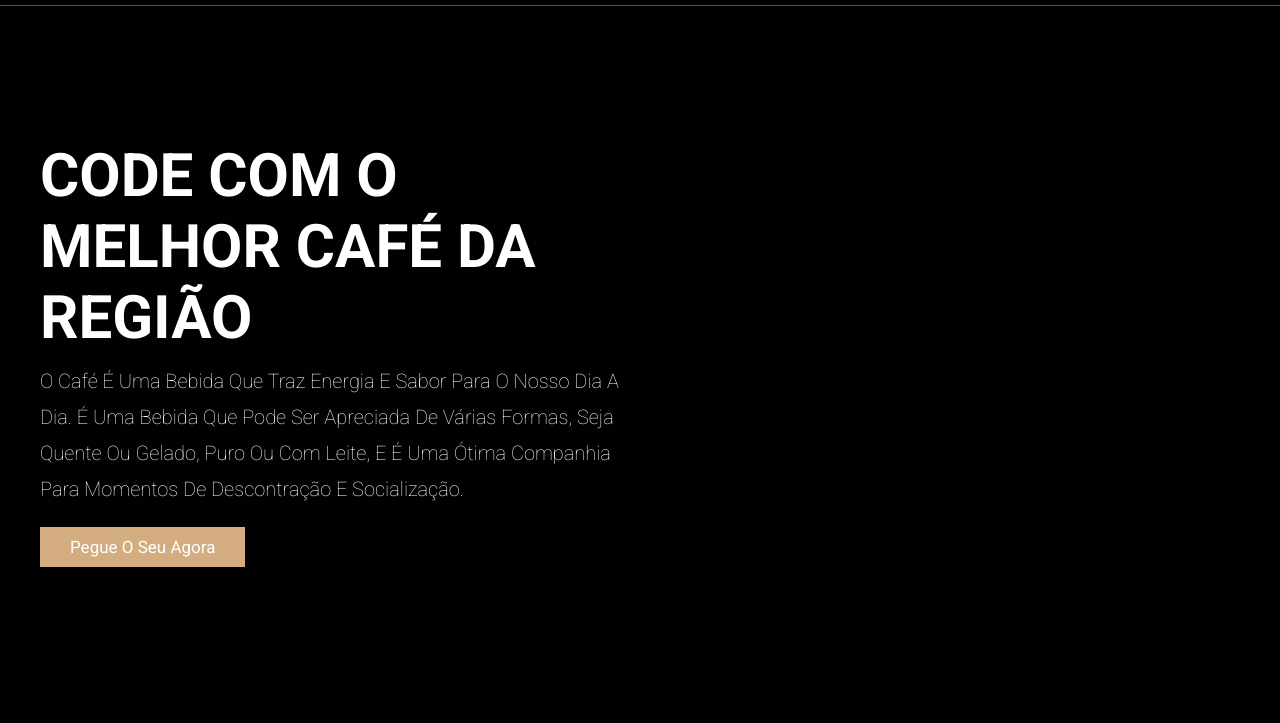
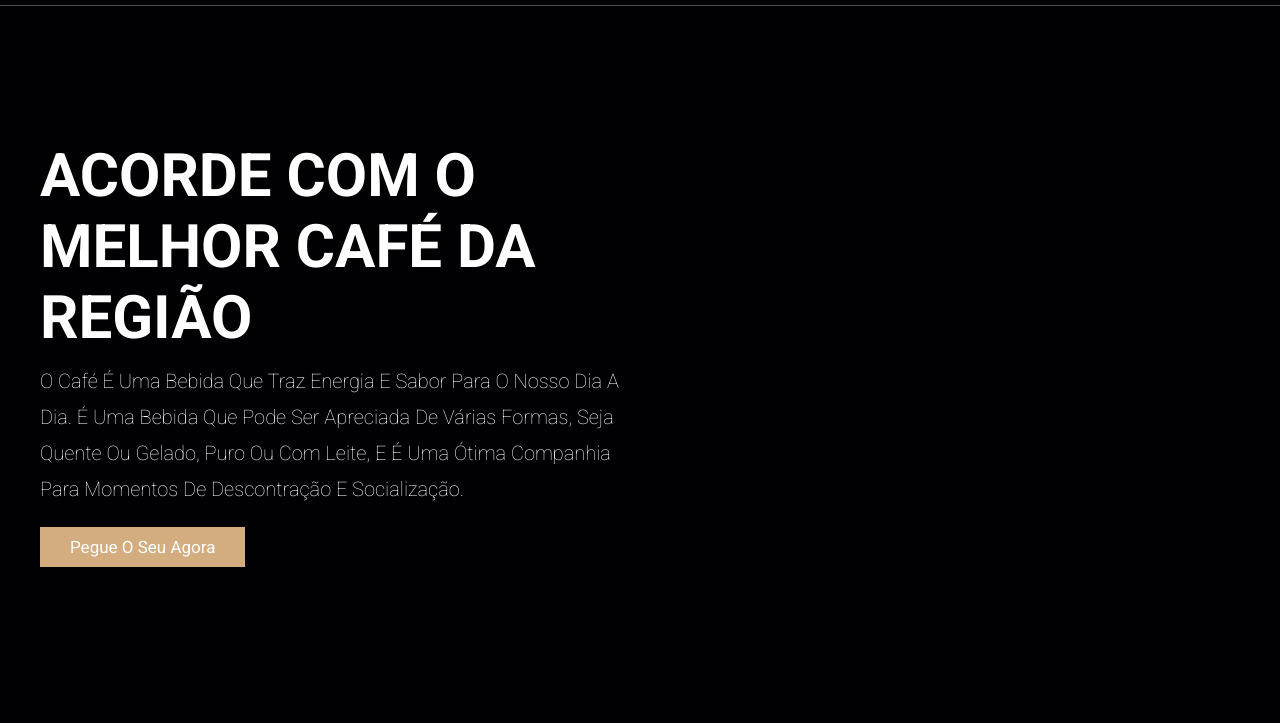
Before and after one commit to guigas2407/coffe, a plain HTML site: page index.html in a window 1280 px wide. Shown: the part 77-800 px from the top of the page. Drawn offline with Linux system fonts and the light colour scheme.

Commit message:
Update index.html

```diff
--- a/index.html
+++ b/index.html
@@ -39,7 +39,7 @@
     <div class="home-container">
         <section id="home">
             <div class="content">
-                <h3>CODE COM O MELHOR CAFÉ DA REGIÃO</h3>
+                <h3>ACORDE COM O MELHOR CAFÉ DA REGIÃO</h3>
                 <p>O café é uma bebida que traz energia e sabor para o nosso dia a dia. É uma bebida que pode ser
                     apreciada de várias formas, seja quente ou gelado, puro ou com leite, e é uma ótima companhia para
                     momentos de descontração e socialização.</p>
```
